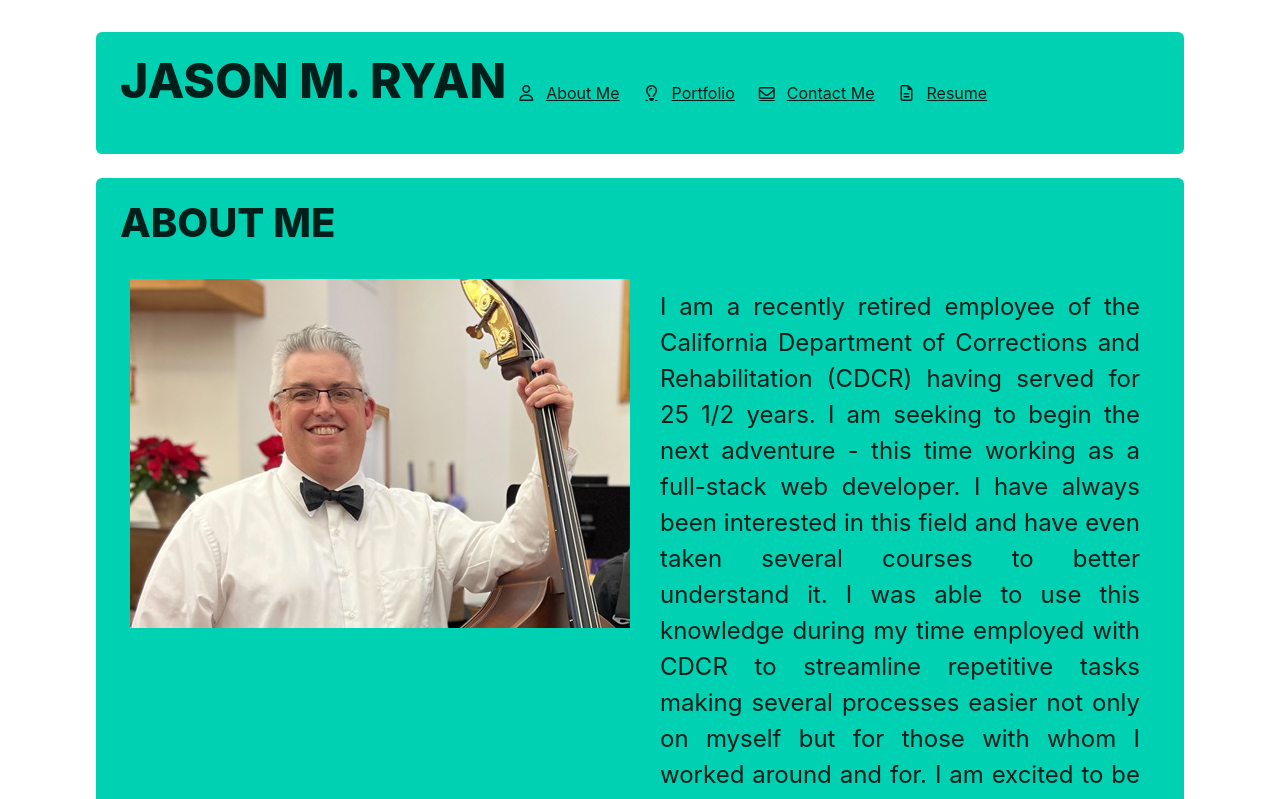
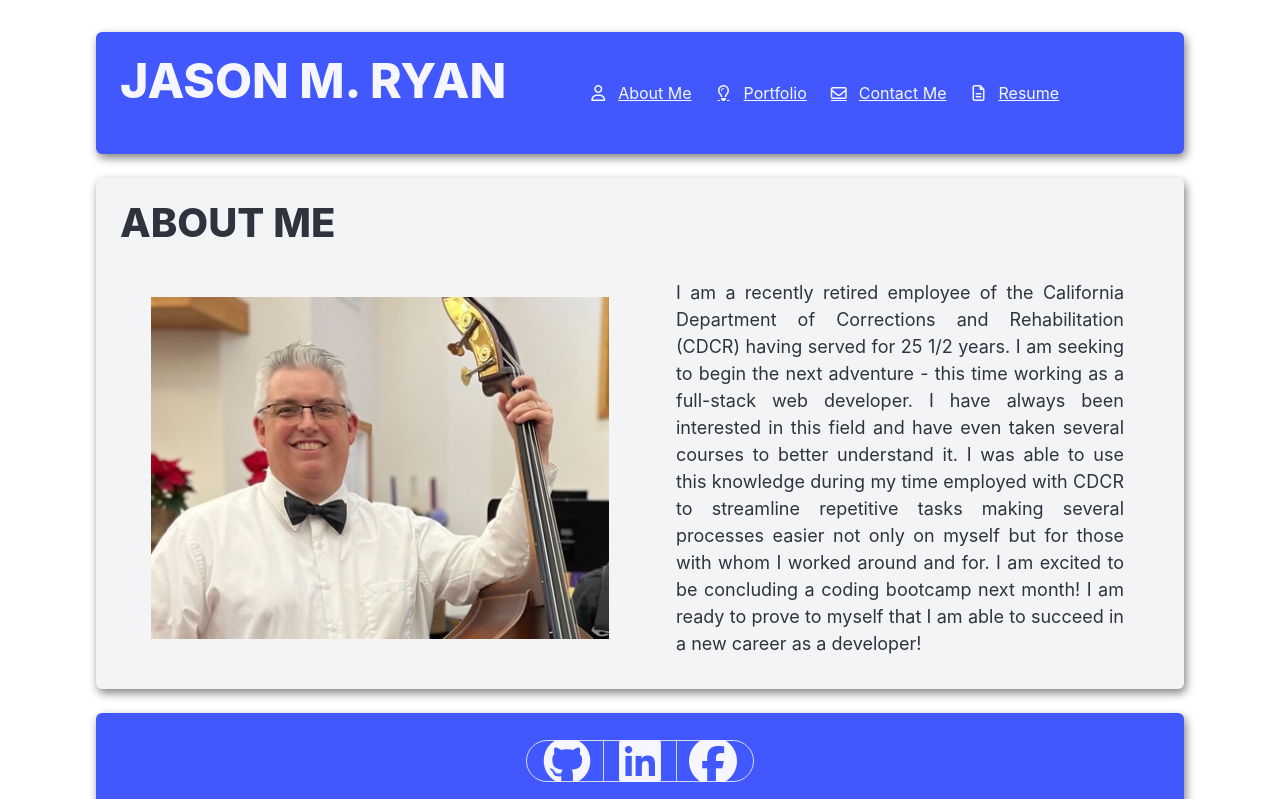
Before and after one commit to orian42/jryanportfolio, a React (Vite) app: page / in a window 1280 px wide. Shown: the top 799 px of the page. Built offline with nearby package versions, Linux system fonts and the light colour scheme.

Commit message:
added styling to ABOUT component

```diff
--- a/package.json
+++ b/package.json
@@ -11,7 +11,6 @@
     "preview": "vite preview"
   },
   "dependencies": {
-    "bulma": "^1.0.2",
     "react": "^18.3.1",
     "react-dom": "^18.3.1",
     "react-router-dom": "^6.26.1"
--- a/src/App.css
+++ b/src/App.css
@@ -20,6 +20,10 @@ main {
   background-color: hotpink;
 } */
 
+.shadow {
+  box-shadow: 2px 4px 10px 0 grey;
+}
+
 .navContent {
   height: 50%;
   display: flex;
@@ -35,8 +39,32 @@ main {
   justify-content: flex-start;
 }
 
+#aboutPic {
+  width: 45%;
+  display: flex;
+  justify-content: center;
+}
+
+#aboutText {
+  width: 45%;
+  display: flex;
+  justify-content: center;
+}
+
 @media (max-width: 1249px) {
   .navContent {
     flex-direction: column;
   }
 }
+
+@media (max-width: 1024px) {
+  #aboutContent {
+    flex-direction: column;
+  }
+  #aboutPic {
+    width: 90%;
+  }
+  #aboutText {
+    width: 90%;
+  }
+}
--- a/src/App.jsx
+++ b/src/App.jsx
@@ -9,15 +9,15 @@ function App() {
   return (
     <>
       <div className="container">
-        <header class="notification is-primary">
+        <header class="notification is-link shadow">
           <Nav />
         </header>
 
-        <main class="notification is-primary">
+        <main class="notification shadow">
           <Outlet />
         </main>
 
-        <footer class="notification is-primary">
+        <footer class="notification is-link shadow">
           <Footer />
         </footer>
       </div>
--- a/src/components/Nav.jsx
+++ b/src/components/Nav.jsx
@@ -13,8 +13,8 @@ export default function Nav() {
     return (
         <nav>
             <section className="navContent navbar">
-                <div className="navbar-brand">
-                    <h1 className="title is-1">JASON M. RYAN</h1>
+                <div className="navbar-brand" style={{marginRight: "36px"}}>
+                    <h1 className="title is-1" style={{marginRight: "36px"}}>JASON M. RYAN</h1>
 
                     <a
                         role="button"
--- a/src/pages/About.jsx
+++ b/src/pages/About.jsx
@@ -1,26 +1,29 @@
 export default function About() {
-
 
     return (
         <div>
-            <h1 class="title is-2">ABOUT ME</h1>
-            <div style={{display: 'flex'}}>
+            <h1 className="title is-2">ABOUT ME</h1>
+            <div id="aboutContent" style={{ display: 'flex', justifyContent: "space-around" }}>
+                <div id="aboutPic">
                     <img
                         src="./src/assets/jason.JPEG"
-                    style={{margin: '5px',
+                        alt="A picture of Jason!"
+                        style={{
+                            margin: '5px',
                             padding: '5px',
-                        height: '359px',
+                            objectFit: "contain",
                         }}
                     />
-                <div style={{
-                        margin: '5px',
-                        padding: '5px'}}>
+                </div>
+
+                <div id="aboutText">
                     <p
                         style={{
                             margin: '5px',
                             padding: '5px',
-                        fontSize: '24px',
-                        textAlign: 'justify'
+                            fontSize: '18px',
+                            textAlign: 'justify',
+                            overflowY: "auto",
                         }}
                     >
                         I am a recently retired employee of the California Department of Corrections and Rehabilitation (CDCR) having served for 25 1/2 years. I am seeking to begin the next adventure - this time working as a full-stack web developer. I have always been interested in this field and have even taken several courses to better understand it. I was able to use this knowledge during my time employed with CDCR to streamline repetitive tasks making several processes easier not only on myself but for those with whom I worked around and for. I am excited to be concluding a coding bootcamp next month! I am ready to prove to myself that I am able to succeed in a new career as a developer!
```
Also changed, not shown: src/assets/jason.JPEG, 1 other file (tests, documents, lock files or other folders). Lines whose indentation alone changed are shown as unchanged.
